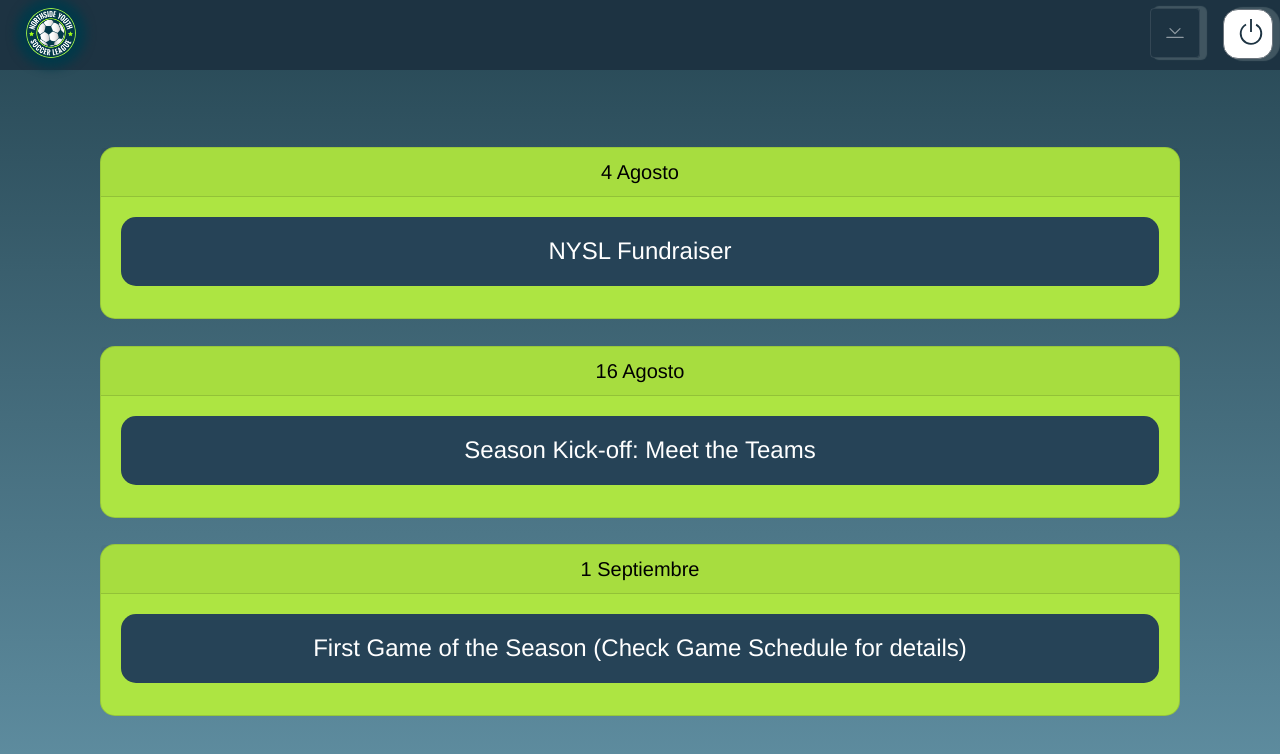
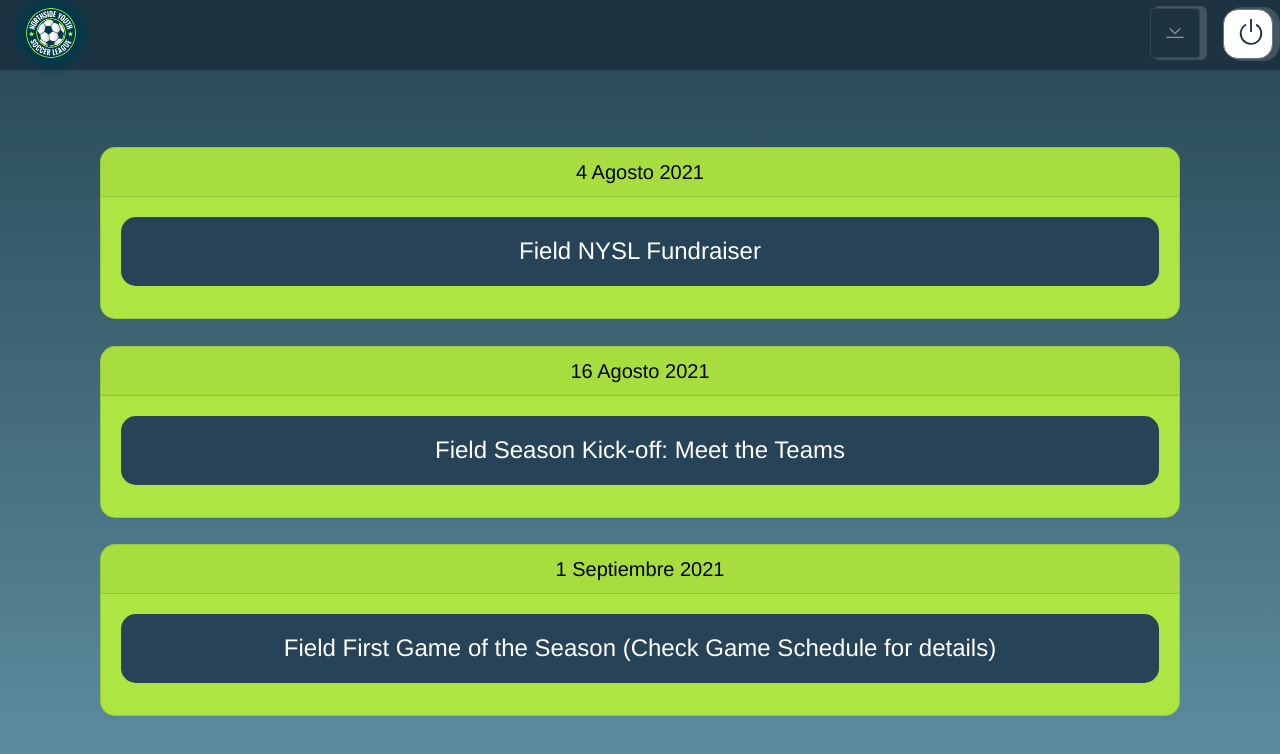
Before and after one commit to DavidTorcates/NYSL-app, a Vue app: page /Home in a window 1280 px wide. Shown: the top 754 px of the page. Built offline with nearby package versions, Linux system fonts and the light colour scheme; no server answers; sample sign-in values are in the browser's storage.

Commit message:
Instalación de vuex, uso de state & getters

```diff
--- a/package.json
+++ b/package.json
@@ -14,7 +14,8 @@
     "firebase": "^8.2.2",
     "node-sass": "^5.0.0",
     "vue": "^2.6.11",
-    "vue-router": "^3.4.9"
+    "vue-router": "^3.4.9",
+    "vuex": "^3.6.0"
   },
   "devDependencies": {
     "@vue/cli-plugin-babel": "~4.5.0",
--- a/src/components/Card.vue
+++ b/src/components/Card.vue
@@ -1,9 +1,27 @@
 <template>
-  <div id="carta" class="container">
-    <div class="card">
-      <h5 class="card-header">{{ fecha }}</h5>
-      <div class="card-body">
-        <h5 class="card-title">{{ cuerpo }}</h5>
+  <div>
+    <div id="carta" class="container">
+      <div class="card">
+        <h5 class="card-header">{{ $store.getters.ObtenerDate1 }}</h5>
+        <div class="card-body">
+          <h5 class="card-title">{{ $store.getters.ObtenerComp1 }}</h5>
+        </div>
+      </div>
+    </div>
+    <div id="carta" class="container">
+      <div class="card">
+        <h5 class="card-header">{{ $store.getters.ObtenerDate2 }}</h5>
+        <div class="card-body">
+          <h5 class="card-title">{{ $store.getters.ObtenerComp2 }}</h5>
+        </div>
+      </div>
+    </div>
+    <div id="carta" class="container">
+      <div class="card">
+        <h5 class="card-header">{{ $store.getters.ObtenerDate3 }}</h5>
+        <div class="card-body">
+          <h5 class="card-title">{{ $store.getters.ObtenerComp3 }}</h5>
+        </div>
       </div>
     </div>
   </div>
@@ -12,9 +30,5 @@
 <script>
 export default {
   name: "Card",
-  props: {
-    fecha: String,
-    cuerpo: String,
-  },
 };
 </script>
--- a/src/components/Image.vue
+++ b/src/components/Image.vue
@@ -11,7 +11,7 @@
       <div class="card-img-overlay" id="text">
         <p class="card-text" >
           <b>
-            {{ texto }}
+            {{$store.state.txtImg1}}
           </b>
         </p>
       </div>
@@ -27,7 +27,7 @@
       <div class="card-img-overlay" id="text">
         <p class="card-text">
           <b>
-            {{ texto }}
+            {{$store.state.txtImg2}}
           </b>
         </p>
       </div>
@@ -43,7 +43,7 @@
       <div class="card-img-overlay" id="text">
         <p class="card-text">
           <b>
-            {{ texto }}
+            {{$store.state.txtImg3}}
           </b>
         </p>
       </div>
@@ -55,7 +55,6 @@
 export default {
   name: "Img",
   props: {
-    texto: String,
   },
 };
 </script>
--- a/src/components/Navbar.vue
+++ b/src/components/Navbar.vue
@@ -15,26 +15,26 @@
     <b-collapse id="navbar-toggle-collapse" is-nav>
       <b-navbar-nav class="ml-auto">
         <b-nav-item href="#">
-          <router-link class="nav-item nav-link" to="/Home">Inicio</router-link>
+          <router-link class="nav-item nav-link" to="/Home">{{$store.getters.ObtenerIni}}</router-link>
         </b-nav-item>
         <b-nav-item href="#"
           ><router-link class="nav-item nav-link" to="/Rules"
-            >Reglas y Políticas</router-link
+            >{{$store.getters.ObtenerReg}}</router-link
           ></b-nav-item
         >
         <b-nav-item href="#"
           ><router-link class="nav-item nav-link" to="/Info"
-            >Informacion de Juegos</router-link
+            >{{$store.getters.ObtenerInfo}}</router-link
           ></b-nav-item
         >
         <b-nav-item href="#">
           <router-link class="nav-item nav-link" to="/Contact"
-            >Contacto</router-link
+            >{{$store.getters.ObtenerCont}}</router-link
           ></b-nav-item
         >
         <b-nav-item href="#"
           ><router-link class="nav-item nav-link" to="/About"
-            >Sobre Nosotros</router-link
+            >{{$store.getters.ObtenerNoso}}</router-link
           ></b-nav-item
         >
       </b-navbar-nav>
--- a/src/main.js
+++ b/src/main.js
@@ -7,7 +7,8 @@ import firebase from 'firebase'
 import { BootstrapVue, IconsPlugin } from 'bootstrap-vue';
 import 'bootstrap/dist/css/bootstrap.css';
 import 'bootstrap-vue/dist/bootstrap-vue.css';
-
+//------ Importe de Store
+import store from './store'
 //----- Importe de estilos CSS propios del proyecto
 import './assets/css/main.css';
 //------ Importe de efectos de JS para menu hamburguesa
@@ -31,6 +32,7 @@ firebase.analytics();
 firebase.auth().onAuthStateChanged(function () {
   new Vue({
     router,
+    store,
     render: h => h(App)
   }).$mount('#app')
 });
--- /dev/null
+++ b/src/store/index.js
@@ -0,0 +1,67 @@
+import Vue from 'vue';
+import Vuex from 'vuex';
+
+Vue.use(Vuex);
+export default new Vuex.Store({
+    state:{
+        seMuestra: Boolean ,
+        msg: "BIENVENIDOS",
+        submsg: "¡Somos la mejor liga de futbol!",
+        inicio: "Inicio",
+        Reglas: "Reglas y Políticas",
+        Informacion: "Información de Juego",
+        Contacto: "Contáctanos",
+        Nosotros: "Sobre Nosotros",
+        txtImg1:"Somos una liga de personas comprometidas con el futbol, con el desarrollo integral de nuestros niños.",
+        txtImg2:"Ser la mejor liga de futbol del mundo.",
+        txtImg3:"Conozca por que nuestra liga es su mejor opción para que inscribas a tu pequeño.",
+        date1:"4 Agosto 2021",
+        date2:"16 Agosto 2021",
+        date3:"1 Septiembre 2021",
+        cuerpo1:"Field NYSL Fundraiser",
+        cuerpo2:"Field Season Kick-off: Meet the Teams",
+        cuerpo3:"Field First Game of the Season (Check Game Schedule for details)"
+    },
+    mutations:{
+    },
+    actions:{
+    },
+    getters:{
+        Obtenermsg(state){
+            return state.submsg;
+        },
+        ObtenerIni(state){
+            return state.inicio;
+        },
+        ObtenerReg(state){
+            return state.Reglas;
+        },
+        ObtenerInfo(state){
+            return state.Informacion;
+        },
+        ObtenerNoso(state){
+            return state.Nosotros;
+        },
+        ObtenerCont(state){
+            return state.Contacto;
+        },
+        ObtenerDate1(state){
+            return state.date1;
+        },
+        ObtenerDate2(state){
+            return state.date2;
+        },
+        ObtenerDate3(state){
+            return state.date3;
+        },
+        ObtenerComp1(state){
+            return state.cuerpo1;
+        },
+        ObtenerComp2(state){
+            return state.cuerpo2;
+        },
+        ObtenerComp3(state){
+            return state.cuerpo3;
+        }
+    }
+})
--- a/src/views/About.vue
+++ b/src/views/About.vue
@@ -3,7 +3,7 @@
     <router-link class="navbar-brand" to="/">
         <img id="logoinicio" alt="Futbol logo" src="../assets/nysl_logo.png" />
     </router-link>
-    <Img texto=" Lorem, ipsum dolor sit amet consectetur adipisicing elit. Natus vel ab in corrupti rem qui quae, cumque ra " />
+    <Img/>
   </div>
 </template>
 <script>
--- a/src/views/Home.vue
+++ b/src/views/Home.vue
@@ -3,10 +3,7 @@
     <router-link class="navbar-brand" to="/">
         <img id="logoinicio" alt="Futbol logo" src="../assets/nysl_logo.png" />
     </router-link>
-
-    <Card fecha = "4 Agosto" cuerpo= "NYSL Fundraiser" />
-    <Card fecha = "16 Agosto" cuerpo= "Season Kick-off: Meet the Teams" />
-    <Card fecha = "1 Septiembre" cuerpo= "First Game of the Season (Check Game Schedule for details)" />
+    <Card/>
  </div>
 </template>
 <script>
--- a/src/views/Logo.vue
+++ b/src/views/Logo.vue
@@ -3,7 +3,8 @@
     <router-link to="/login"
       ><img alt="Futbol logo" src="../assets/nysl_logo.png"
     /></router-link>
-    <h1>B I E N V E N I D O S</h1>
+    <h1>{{$store.state.msg}}</h1>
+    <h4>{{$store.getters.Obtenermsg}}</h4>
   </div>
 </template>
 
```
Also changed, not shown: 1 other file (tests, documents, lock files or other folders).
